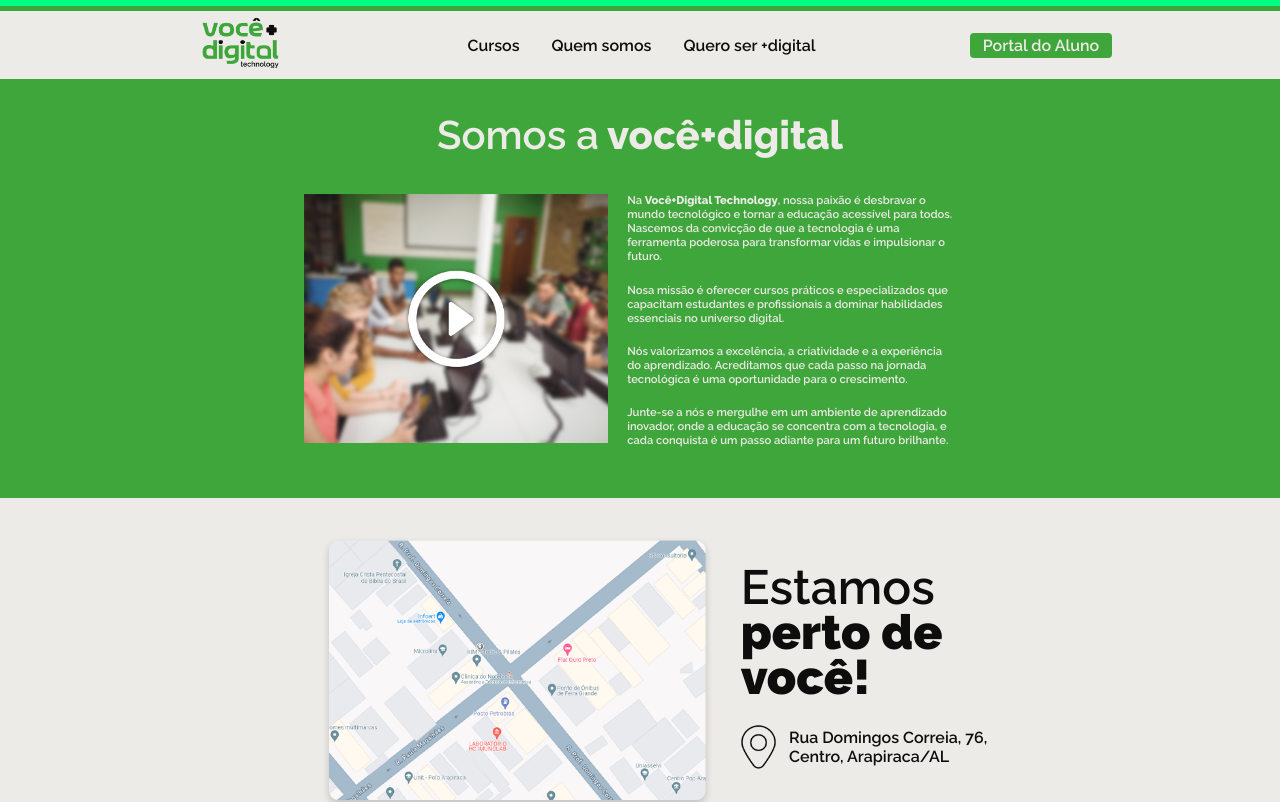
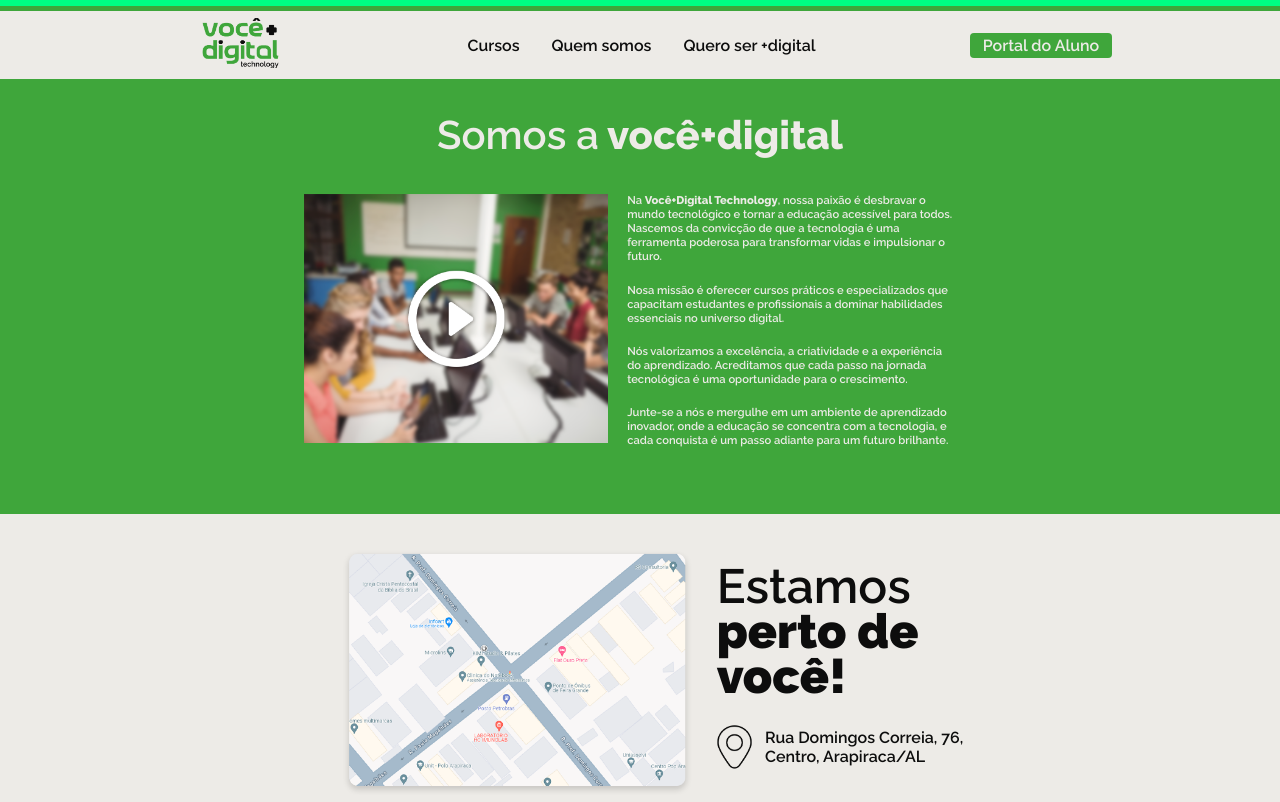
Before and after one commit to mateusaraujos/voce-mais-digital-technology, a React (Vite) app: page / in a window 1280 px wide. Shown: the top 802 px of the page. Built offline with nearby package versions, Linux system fonts and the light colour scheme.

Commit message:
Modificações centralizadas nas seções

```diff
--- a/src/components/MapaLocal/MapaLocal.css
+++ b/src/components/MapaLocal/MapaLocal.css
@@ -1,12 +1,6 @@
 .section-three {
   width: 100%;
   background-color: #edebe7;
-}
-
-.center-section-three {
-  max-width: 60rem;
-  padding: 1rem 0;
-  margin: 0 auto;
 }
 
 .section-mapa {
@@ -17,7 +11,7 @@
 }
 
 .mapa-tamanho {
-  width: 28rem;
+  width: 25rem;
 }
 
 .mapa {
--- a/src/components/MapaLocal/MapaLocal.jsx
+++ b/src/components/MapaLocal/MapaLocal.jsx
@@ -6,7 +6,7 @@
 export default function MapaLocal() {
   return (
     <section className="section-three">
-      <div className="center-section-three">
+      <div className="center-section">
         <div className="section-mapa">
           <div className="mapa-tamanho">
             <img className="mapa" src={imgMapa} alt="Mapa" />
--- a/src/components/SomosMais/SomosMais.css
+++ b/src/components/SomosMais/SomosMais.css
@@ -2,11 +2,6 @@
   background-color: #3fa63b;
   color: #edebe7;
   padding: 2rem;
-}
-
-.center-section-two {
-  max-width: 55.5rem;
-  margin: 0 auto;
 }
 
 .section-mais {
@@ -20,7 +15,6 @@
   text-align: center;
   font-size: 2.5rem;
   font-weight: 800;
-  margin-bottom: 1rem;
 }
 
 .video-tamanho {
--- a/src/components/SomosMais/SomosMais.jsx
+++ b/src/components/SomosMais/SomosMais.jsx
@@ -7,7 +7,7 @@
       <h2>
         <span className="thin">Somos a</span> você+digital
       </h2>
-      <div className="center-section-two">
+      <div className="center-section">
         <div className="section-mais">
           <div className="video-tamanho">
             <img className="video" src={imgVideo} alt="Vídeo" />
--- a/src/index.css
+++ b/src/index.css
@@ -30,3 +30,9 @@
   list-style-type: none;
   padding-left: 0;
 }
+
+.center-section {
+  max-width: 60rem;
+  padding: 1rem 0;
+  margin: 0 auto;
+}
```
